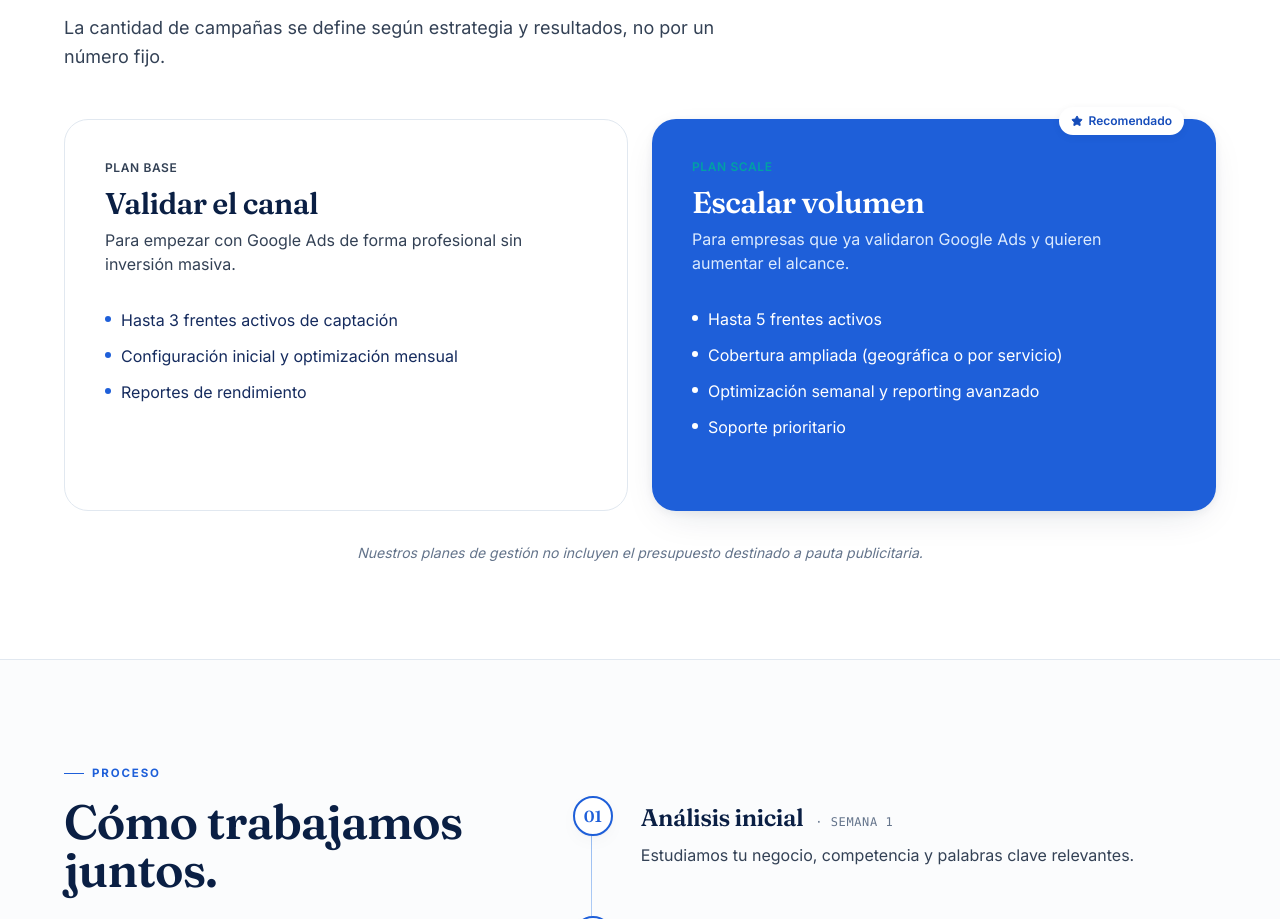
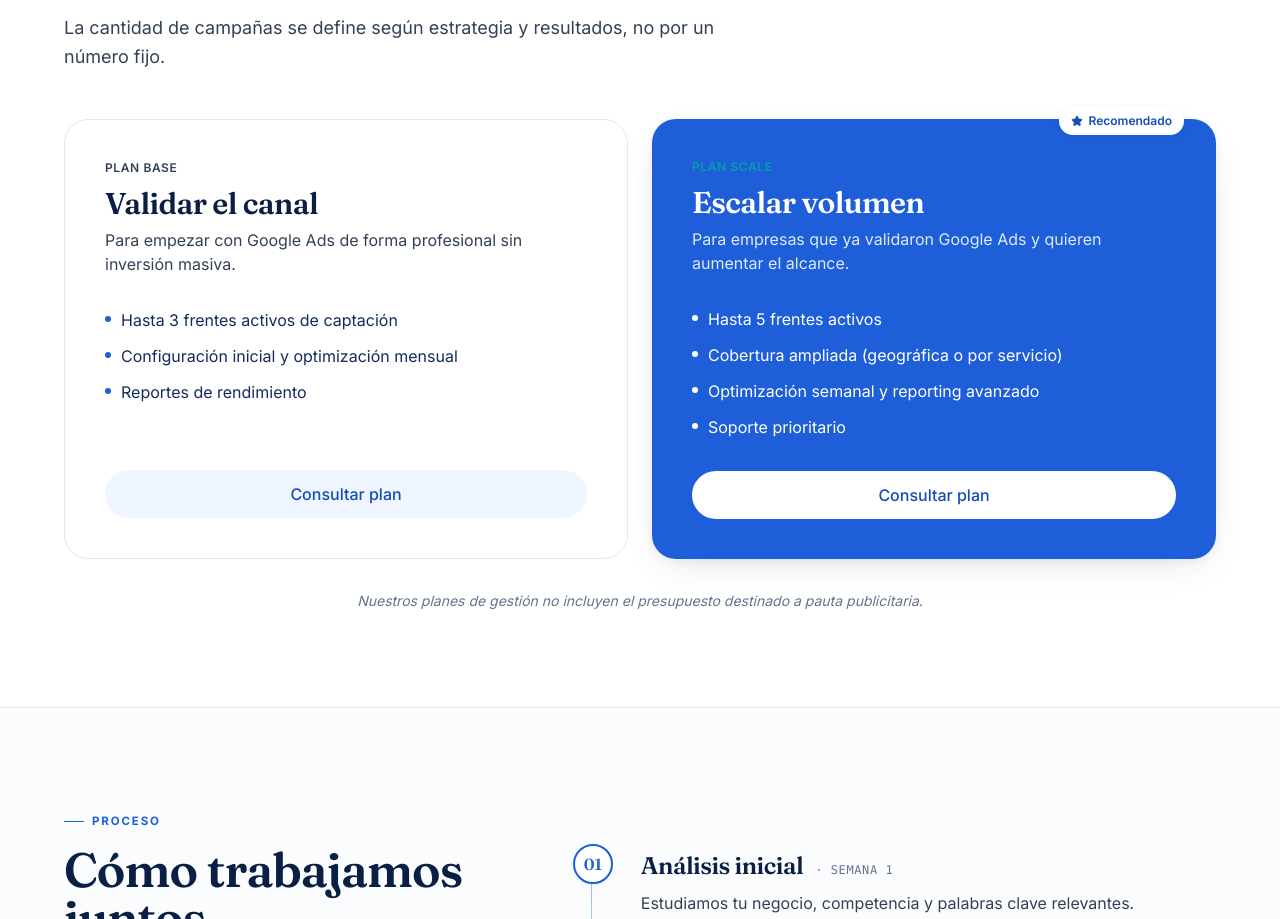
Before and after one commit to lihuel-code/Impulso-Digital, a Next.js app: page /google-ads in a window 1280 px wide. Shown: the part 3057-3976 px from the top of the page. Built offline with nearby package versions, Linux system fonts and the light colour scheme.

Commit message:
fix: restore CTA buttons on Google Ads pricing cards

```diff
--- a/app/google-ads/page.tsx
+++ b/app/google-ads/page.tsx
@@ -161,12 +161,12 @@ export default function GoogleAdsPage() {
 
           <div className="mt-12 grid md:grid-cols-2 gap-6">
             {/* Plan Base */}
-            <div className="p-8 md:p-10 rounded-3xl bg-white border border-ink-100">
+            <div className="flex flex-col p-8 md:p-10 rounded-3xl bg-white border border-ink-100">
               <p className="text-xs font-semibold uppercase tracking-wider text-ink-500 mb-3">Plan Base</p>
               <h3 className="display text-3xl text-ink-900 mb-2">Validar el canal</h3>
               <p className="text-ink-500 mb-8">Para empezar con Google Ads de forma profesional sin inversión masiva.</p>
 
-              <ul className="space-y-3 mb-8">
+              <ul className="flex-1 space-y-3 mb-8">
                 {[
                   "Hasta 3 frentes activos de captación",
                   "Configuración inicial y optimización mensual",
@@ -179,10 +179,17 @@ export default function GoogleAdsPage() {
                 ))}
               </ul>
 
+              <a
+                href="https://wa.me/5491157482035"
+                target="_blank" rel="noopener noreferrer"
+                className="mt-auto flex items-center justify-center w-full px-5 py-3 rounded-full bg-brand-50 text-brand-600 font-medium hover:bg-brand-100 transition-colors"
+              >
+                Consultar plan
+              </a>
             </div>
 
             {/* Plan Scale - featured */}
-            <div className="relative p-8 md:p-10 rounded-3xl bg-brand-500 text-white shadow-card">
+            <div className="relative flex flex-col p-8 md:p-10 rounded-3xl bg-brand-500 text-white shadow-card">
               <div className="absolute -top-3 right-8 inline-flex items-center gap-1.5 px-3 py-1.5 rounded-full bg-white text-brand-600 text-xs font-semibold shadow-card">
                 <Star size={12} fill="currentColor" />
                 Recomendado
@@ -192,7 +199,7 @@ export default function GoogleAdsPage() {
               <h3 className="display text-3xl mb-2">Escalar volumen</h3>
               <p className="text-blue-100 mb-8">Para empresas que ya validaron Google Ads y quieren aumentar el alcance.</p>
 
-              <ul className="space-y-3 mb-8">
+              <ul className="flex-1 space-y-3 mb-8">
                 {[
                   "Hasta 5 frentes activos",
                   "Cobertura ampliada (geográfica o por servicio)",
@@ -206,6 +213,13 @@ export default function GoogleAdsPage() {
                 ))}
               </ul>
 
+              <a
+                href="https://wa.me/5491157482035"
+                target="_blank" rel="noopener noreferrer"
+                className="mt-auto flex items-center justify-center w-full px-5 py-3 rounded-full bg-white text-brand-600 font-medium hover:bg-white/90 transition-colors"
+              >
+                Consultar plan
+              </a>
             </div>
           </div>
 
```
